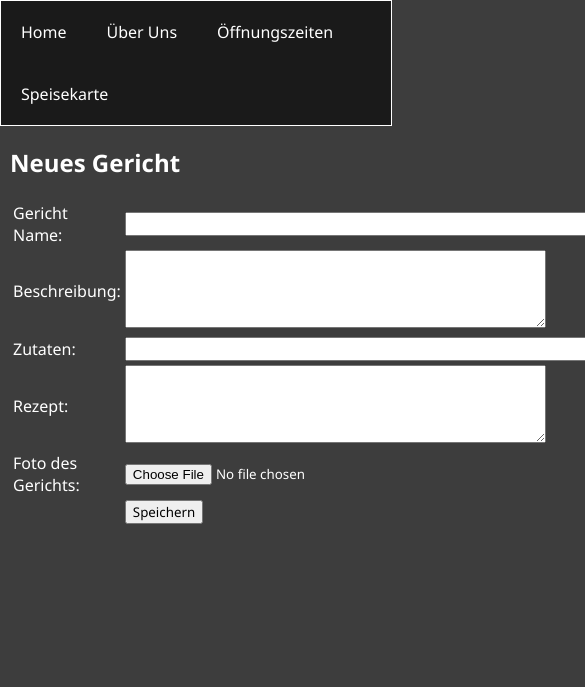
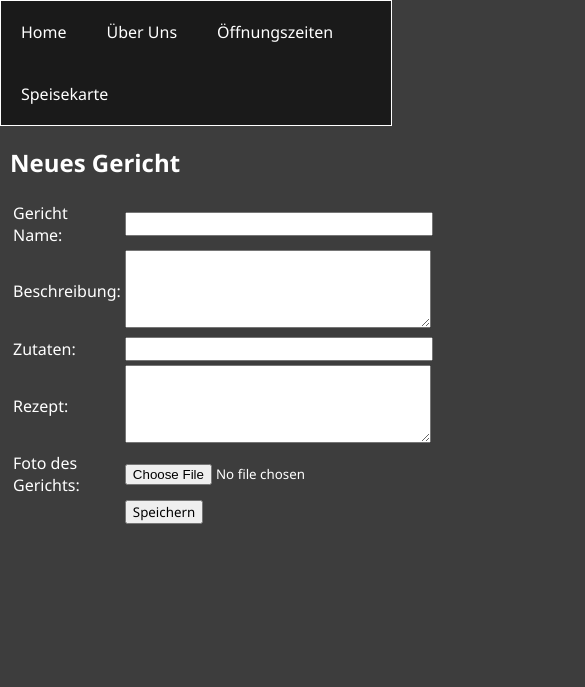
Before and after one commit to Ziray-a/JumboSchreinerDiner, a plain HTML site: page hinzu.html in a window 390 px wide. Shown: the top 687 px of the page, 585 px wide, since content can reach past the window. Drawn offline with Linux system fonts and the light colour scheme.

Commit message:
Media Formular

```diff
--- /dev/null
+++ b/hinzu.css
@@ -0,0 +1,28 @@
+#name{
+    width: 500px;
+}
+#beschreibung{
+    width: 500px;
+}
+#zutaten{
+    width: 500px;
+}
+#rezept{
+    width: 500px;
+}
+
+@media only screen and (max-width: 600px){
+    #name{
+        width: 300px;
+    }
+    #beschreibung{
+        width: 300px;
+    }
+    #zutaten{
+        width: 300px;
+    }
+    #rezept{
+        width: 300px;
+    }
+
+}
--- a/hinzu.html
+++ b/hinzu.html
@@ -8,6 +8,7 @@
     <link rel="stylesheet" href="./general.css">
     <link rel="stylesheet" href="./home.css">
     <link rel="stylesheet" href="./login.css">
+    <link rel="stylesheet" href="./hinzu.css">
 </head>
 <body>
     <main>
@@ -26,11 +27,11 @@
             <table id="tb">
                 <tr>
                     <td><label for="name">Gericht Name:</label></td>
-                    <td><input type="text" id="name" size="75"></td>
+                    <td><input type="text" id="name"></td>
                 </tr>
                 <tr>
                     <td><label for="beschreibung">Beschreibung:</label></td>
-                    <td><textarea id="beschreibung" rows="4" cols="50"></textarea></td>
+                    <td><textarea id="beschreibung" rows="4"></textarea></td>
                 </tr>
                 <tr>
                     <td><label for="zutaten">Zutaten:</label></td>
@@ -38,7 +39,7 @@
                 </tr>
                 <tr>
                     <td><label for="rezept">Rezept:</label></td>
-                    <td><textarea id="rezept" rows="4" cols="50"></textarea></td>
+                    <td><textarea id="rezept" rows="4"></textarea></td>
                 </tr>
                 <tr>
                     <td><label for="bild">Foto des Gerichts:</label></td>
```
Also changed, not shown: bearbeiten.html (+1 -0 lines).
